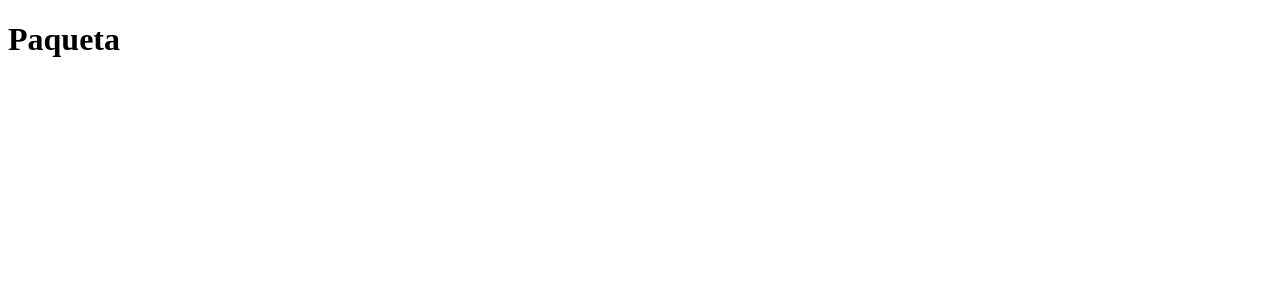
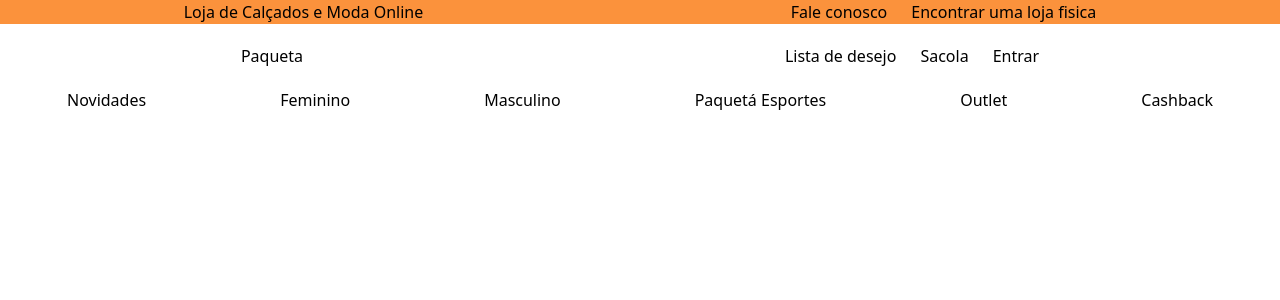
Before and after one commit to berutodo/paqueta, a Next.js app: page / in a window 1280 px wide. Shown: the top 300 px of the page. Built offline with nearby package versions, Linux system fonts and the light colour scheme.

Commit message:
Head, Tailwindcss

```diff
--- /dev/null
+++ b/components/Head/Head.tsx
@@ -0,0 +1,32 @@
+export function HeaderComponent (){
+    return (
+        <header>
+            <div className="bg-orange-400 flex justify-around">
+                <span>Loja de Calçados e Moda Online</span>
+                <div className="flex flex-row gap-6">
+                    <span><h1>Fale conosco</h1></span>
+                    <span><h1>Encontrar uma loja fisica</h1></span>
+                </div>
+            </div>
+            <div>
+                <div className="flex justify-around h-16 items-center">
+                    <span>Paqueta</span>
+                    <div className="flex flex-row gap-6">
+                        <span><h1>Lista de desejo</h1></span>
+                        <span><h1>Sacola</h1></span>
+                        <span><h1>Entrar</h1></span>
+
+                    </div>
+                </div>
+                <div className="flex justify-around">
+                    <span>Novidades</span>
+                    <span>Feminino</span>
+                    <span>Masculino</span>
+                    <span>Paquetá Esportes</span>
+                    <span>Outlet</span>
+                    <span>Cashback</span>
+                </div>
+            </div>
+        </header>
+    )
+}
--- /dev/null
+++ b/components/Head/index.tsx
@@ -0,0 +1 @@
+export {HeaderComponent} from "./Head";
--- /dev/null
+++ b/globals.css
@@ -0,0 +1,3 @@
+@tailwind base;
+@tailwind components;
+@tailwind utilities;
--- a/package.json
+++ b/package.json
@@ -13,6 +13,9 @@
     "devDependencies": {
         "@types/node": "20.4.2",
         "@types/react": "18.2.15",
+        "autoprefixer": "^10.4.14",
+        "postcss": "^8.4.26",
+        "tailwindcss": "^3.3.3",
         "typescript": "5.1.6"
     }
 }
--- a/pages/_app.tsx
+++ b/pages/_app.tsx
@@ -1,4 +1,5 @@
 import type { AppProps } from 'next/app'
+import '../globals.css'
 
 export default function App({ Component, pageProps }: AppProps) {
   return <Component {...pageProps} />
--- a/pages/index.tsx
+++ b/pages/index.tsx
@@ -1,3 +1,4 @@
+import { HeaderComponent } from "../components/Head"
 export default function Page() {
-    return <h1>Paqueta</h1>
+    return <HeaderComponent/>
   }
--- /dev/null
+++ b/postcss.config.js
@@ -0,0 +1,6 @@
+module.exports = {
+  plugins: {
+    tailwindcss: {},
+    autoprefixer: {},
+  },
+}
--- /dev/null
+++ b/tailwind.config.js
@@ -0,0 +1,15 @@
+/** @type {import('tailwindcss').Config} */
+module.exports = {
+    content: [
+        "./app/**/*.{js,ts,jsx,tsx,mdx}",
+        "./pages/**/*.{js,ts,jsx,tsx,mdx}",
+        "./components/**/*.{js,ts,jsx,tsx,mdx}",
+
+        // Or if using `src` directory:
+        "./src/**/*.{js,ts,jsx,tsx,mdx}",
+    ],
+    theme: {
+        extend: {},
+    },
+    plugins: [],
+}
```
Also changed, not shown: 1 other file (tests, documents, lock files or other folders).
